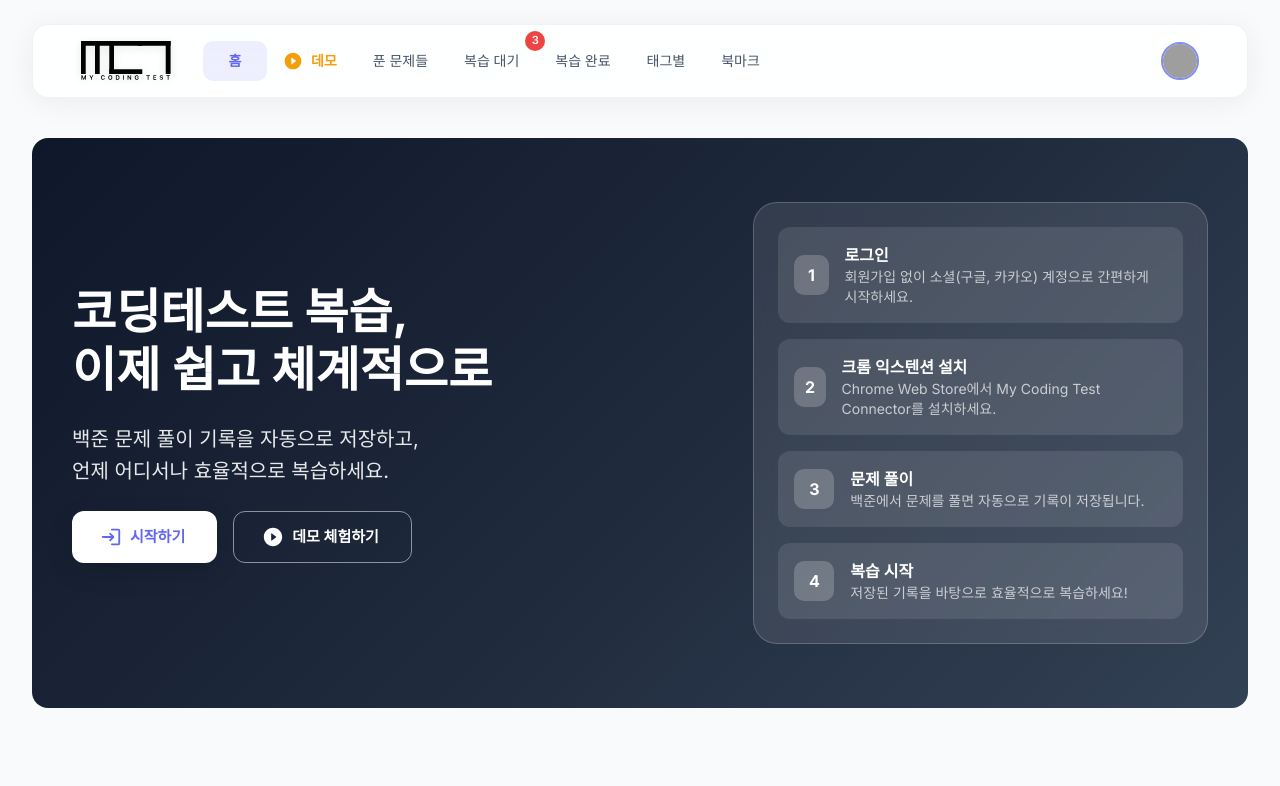
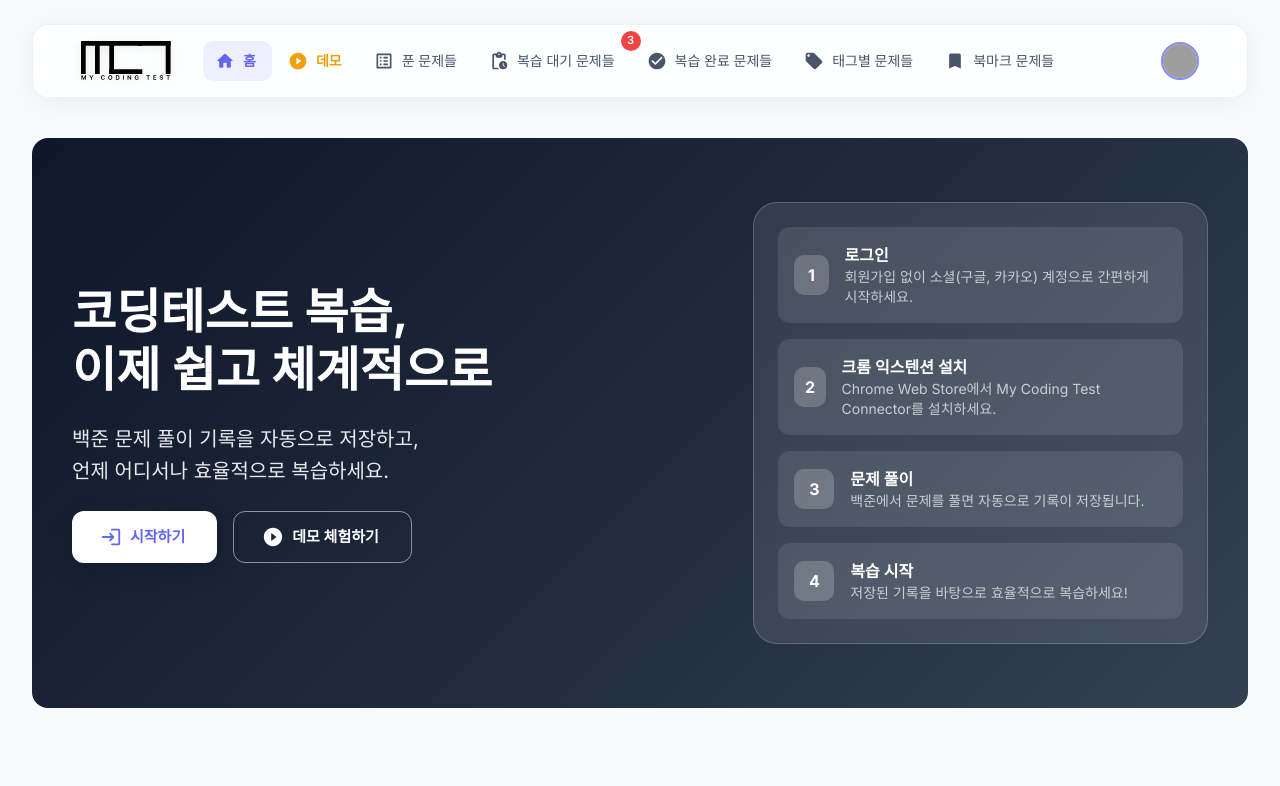
Before and after one commit to zzoe2346/MyCodingTest_FE, a React (Vite) app: page / in a window 1280 px wide. Shown: the top 786 px of the page. Built offline with nearby package versions, Linux system fonts and the light colour scheme; grey boxes are pictures that could not be loaded; a web font is replaced by a local one.

Commit message:
style: 비모바일 AppBar 버튼에 아이콘 표시되도록 수정

```diff
--- a/src/components/AppBar.tsx
+++ b/src/components/AppBar.tsx
@@ -173,10 +173,10 @@ const NavigationButtons = () => {
         { text: '홈', path: '/', icon: <HomeRoundedIcon /> },
         { text: '데모', path: '/demo/solved-problems', icon: <PlayCircleFilledRoundedIcon />, isDemo: true },
         { text: '푼 문제들', path: '/solved-problems', icon: <ListAltRoundedIcon /> },
-        { text: '복습 대기', path: '/review-unclear', icon: <PendingActionsRoundedIcon />, badge: unreviewedCount },
-        { text: '복습 완료', path: '/review-clear', icon: <CheckCircleRoundedIcon /> },
-        { text: '태그별', path: '/tag', icon: <LocalOfferRoundedIcon /> },
-        { text: '북마크', path: '/favorite', icon: <BookmarkRoundedIcon /> },
+        { text: '복습 대기 문제들', path: '/review-unclear', icon: <PendingActionsRoundedIcon />, badge: unreviewedCount },
+        { text: '복습 완료 문제들', path: '/review-clear', icon: <CheckCircleRoundedIcon /> },
+        { text: '태그별 문제들', path: '/tag', icon: <LocalOfferRoundedIcon /> },
+        { text: '북마크 문제들', path: '/favorite', icon: <BookmarkRoundedIcon /> },
     ];
 
     const isActive = (path: string) => {
@@ -225,6 +225,7 @@ const NavigationButtons = () => {
                         key={item.path}
                         component={RouterLink}
                         to={item.path}
+                        startIcon={item.icon}
                         sx={{
                             px: 2,
                             py: 1,
```
